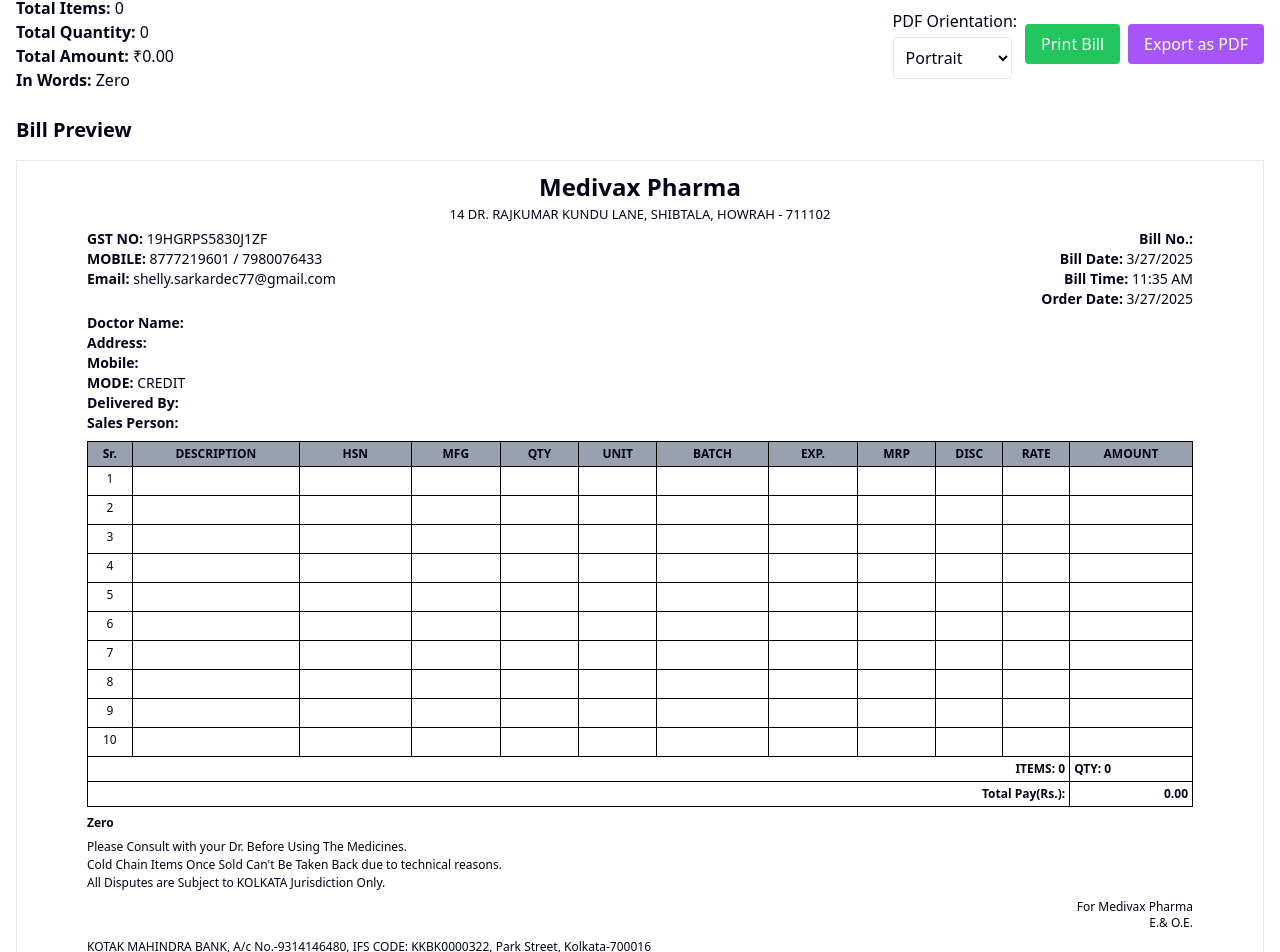
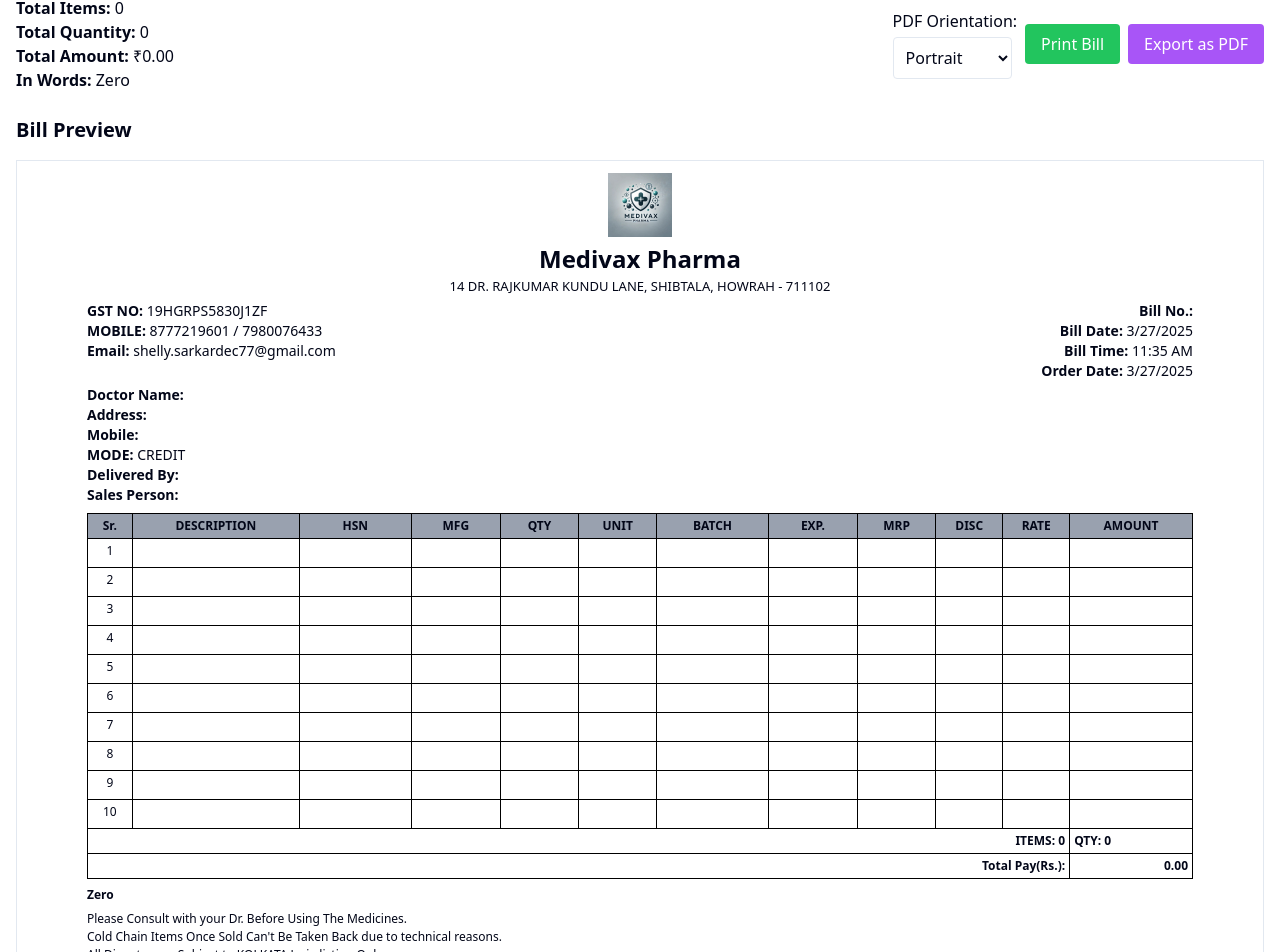
Before and after one commit to SwapnilSkr/medivax-bill-generator, a Next.js app: page /generate in a window 1280 px wide. Shown: the part 1240-2192 px from the top of the page. Built offline with nearby package versions, Linux system fonts and the light colour scheme.

Commit message:
logo added

```diff
--- a/app/generate/page.tsx
+++ b/app/generate/page.tsx
@@ -1,4 +1,6 @@
 "use client";
+
+/* eslint-disable @next/next/no-img-element */
 
 import { useState, useRef, ChangeEvent, useEffect } from "react";
 import { useReactToPrint } from "react-to-print";
@@ -757,7 +759,16 @@
         <h2 className="text-xl font-bold mb-4">Bill Preview</h2>
         <div className="border px-[70px] py-2" ref={componentRef}>
           <div className="mb-2">
-            <div className="flex flex-col justify-center">
+            <div className="flex flex-col items-center justify-center text-center">
+              <img
+                src="/assets/MedivaxLogo.jpeg"
+                alt="Medivax Pharma logo"
+                width={80}
+                height={80}
+                className="my-1 h-16 w-auto object-contain"
+                loading="eager"
+                crossOrigin="anonymous"
+              />
               <h1 className="text-[24px] font-bold text-center">
                 Medivax Pharma
               </h1>
```
Also changed, not shown: public/assets/MedivaxLogo.jpeg (added).
